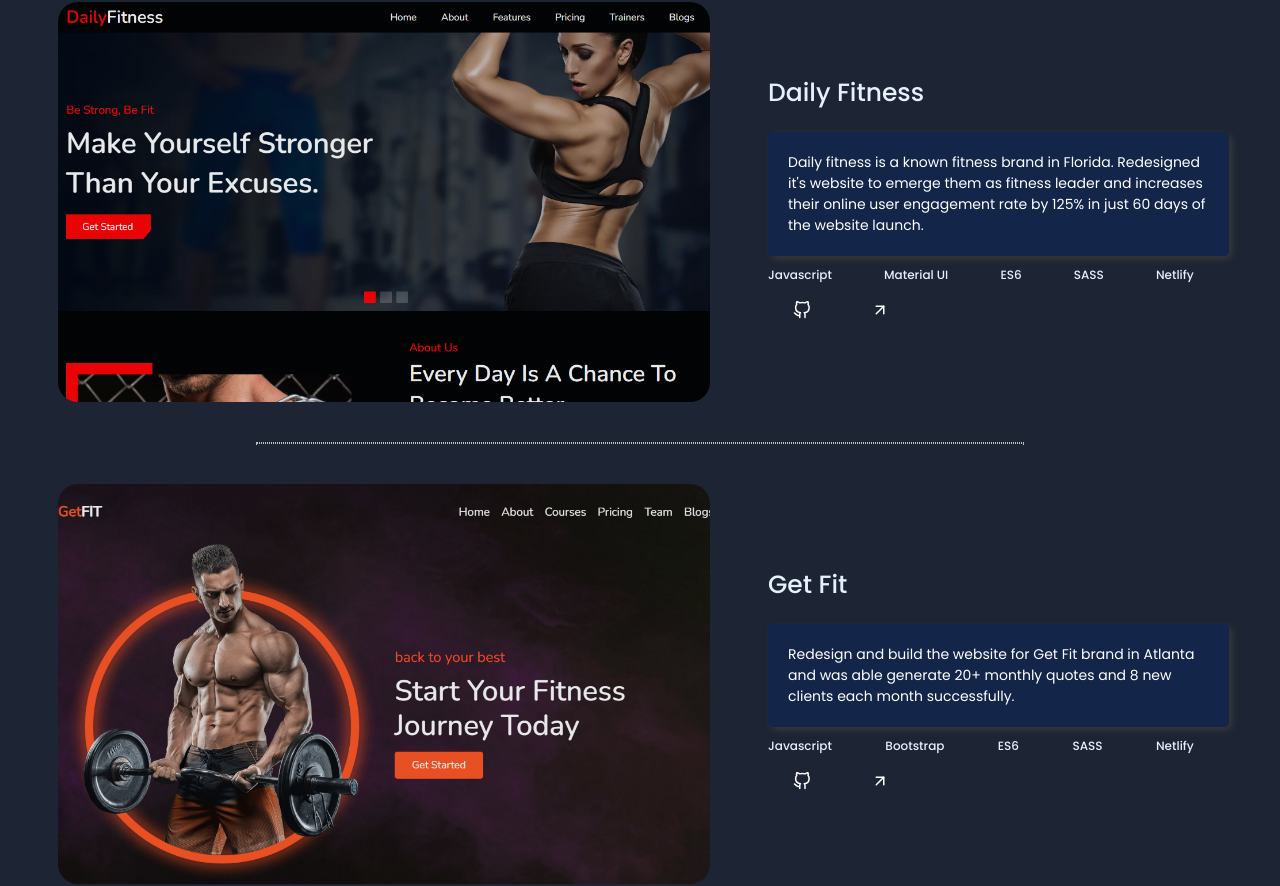
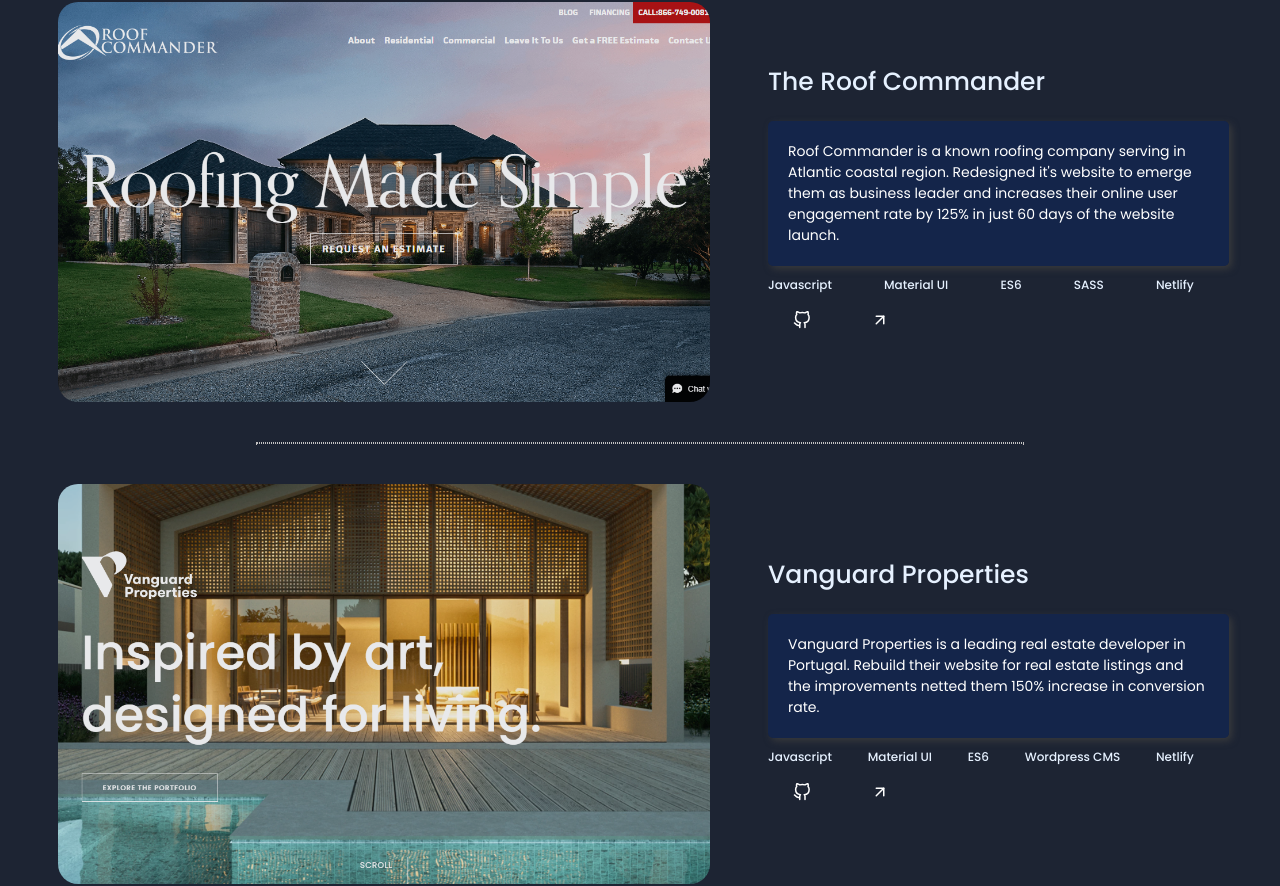
Before and after one commit to codesabhi/abhishek-portfolio, a React (Create React App) app: page / in a window 1280 px wide. Shown: the part 2481-3367 px from the top of the page. Built offline with nearby package versions, Linux system fonts and the light colour scheme; a web font is replaced by a local one.

Commit message:
update data

```diff
--- a/src/components/about/About.js
+++ b/src/components/about/About.js
@@ -18,7 +18,7 @@
             </p>
             {/* <br/> */}
             <p className="a-desc">
-            Hi! My name is Abhishek, a fullstack developer and website designer based in New Delhi, India. I specialize in building software and web applications. I am very passionate about the things that live on the internet and hope one day to make a change with the skills that I have.<br/><br/>
+            Hi! My name is Abhishek, a fullstack developer and web designer based in New Delhi, India. I specialize in building software and web applications. I am very passionate about the things that live on the internet and hope one day to make a change with the skills that I have.<br/><br/>
 
             <span ><a style={{color:'teal'}}>▹</a></span> In the last three years, I've had the privilege of working and building products for a <span><a href= 'https://www.dashclicks.com/' target='_blank' rel="noreferrer" >Digital Marketing agency</a></span>, <span><a>a Social service Start-up</a></span>, <span><a href="https://deepsync.co/" rel="noreferrer" target='_blank'>a Generative AI-based company</a></span>, and for various small and medium-sized enterprises.<br/><br/>
 
--- a/src/components/clients/Clients.js
+++ b/src/components/clients/Clients.js
@@ -16,6 +16,7 @@
             <div className='imagesSection'><img src={clientOne} alt="" className="client-img" /></div>
             <div className='imagesSection'><img src={clientTwo} alt="" className="client-img2" /></div>
             <div className='imagesSection'><h1 className='client4'>Exclv.</h1></div>
+            {/* <div className='imagesSection'><h1 className='client5'>Roof Commander</h1></div> */}
             </div>
             {/* <div className='imagesSection'><img src={clientFour} alt="" className="client-img2" /></div> */}
         </div>
--- a/src/components/testimonials/Testimonial.js
+++ b/src/components/testimonials/Testimonial.js
@@ -27,6 +27,18 @@
                     <h2 className='testOwner' style={darkMode ? {} : {color: 'white'}}>Anuj Lohiya</h2>
                     <p className='testProfile'>Founder, NG Greens</p>
                 </div>
+
+                <div className='testDivOne'>
+                    <p className='testdescOne testAll' style={darkMode ? {} : {color: 'white'}}>Our old website was terrible. I don't think it ever generated a lead for our sales team. Abhishek built a new site from the ground up, and we're extremely happy with it. Within 90 days we've generated  45+ new buyers and added $20 million in revenue.</p>
+                    <h2 className='testOwner' style={darkMode ? {} : {color: 'white'}}>Jose Cardoso</h2>
+                    <p className='testProfile'>CEO, Vanguard Properties</p>
+                </div>
+
+                <div className='testDivOne'>
+                    <p className='testdescOne testAll' style={darkMode ? {} : {color: 'white'}}>Abhishek is brilliant, he designed a high-converting website to setup my roofing and construction business. He successfully delivered the results and in just 60 days we started getting high-qualified leads and closed an extra 5 roofs per week. </p>
+                    <h2 className='testOwner' style={darkMode ? {} : {color: 'white'}}>Brandon Losik</h2>
+                    <p className='testProfile'>CEO, The Roof Commander</p>
+                </div>
                 <div className='testDivOne'>
                     <p className='testdescTwo testAll' style={darkMode ? {} : {color: 'white'}}>Abhishek is one of the most dedicated developer I’ve worked with and is willing to put that extra help whenever you need it. His expertise as a developer is considerable. I highly recommend Abhishek and would love to work with him again. </p>
                     <h2 className='testOwner' style={darkMode ? {} : {color: 'white'}}>Sonali Verma</h2>
--- a/src/data.js
+++ b/src/data.js
@@ -9,16 +9,26 @@
 
   {
     id: 1,
-    title: "Daily Fitness",
-    img: './images/Dailyfitnes.png',
-    link: "https://daily-fit.netlify.app",
-    desc: "Daily fitness is a known fitness brand in Florida. Redesigned it's website to emerge them as fitness leader and increases their online user engagement rate by 125% in just 60 days of the website launch.",
+    title: "The Roof Commander",
+    img: './images/Commander.png',
+    link: "https://www.roofcommander.com/",
+    desc: "Roof Commander is a known roofing company serving in Atlantic coastal region. Redesigned it's website to emerge them as business leader and increases their online user engagement rate by 125% in just 60 days of the website launch.",
     tech: ["Javascript", "Material UI", "ES6", "SASS", "Netlify"],
-    gitlink: "https://github.com/codesabhi/Daily-Fitness",
+    gitlink: "https://www.roofcommander.com/",
   },
 
   {
     id: 2,
+    title: "Vanguard Properties",
+    img: './images/Vanguard.png',
+    link: "https://www.vangproperties.com/en/",
+    desc: "Vanguard Properties is a leading real estate developer in Portugal. Rebuild their website for real estate listings and the improvements netted them 150% increase in conversion rate.",
+    tech: ["Javascript", "Material UI", "ES6", "Wordpress CMS", "Netlify"],
+    gitlink: "https://www.vangproperties.com/en/",
+  },
+
+  {
+    id: 3,
     title: "Get Fit",
     img: './images/Getfit.png',
     link: "https://get-fitness.netlify.app/",
@@ -27,15 +37,15 @@
     gitlink: "https://github.com/codesabhi/GetFit",
   },
 
-  {
-    id: 3,
-    title: "Marshall's Shop",
-    img: './images/marshall.png',
-    link: "https://marshall-shop.netlify.app/",
-    desc: "A new pet-care ecommerce website represented the Marshall's shop brand to its full potential and delivers confidence to those who visit. Successfully increased engagement to 141% with the brand. ",
-    tech: ["Javascript", "Material UI", "ES6", "SASS", "Netlify"],
-    gitlink: "https://github.com/codesabhi/Marshall-shop",
-  },
+  // {
+  //   id: 3,
+  //   title: "Marshall's Shop",
+  //   img: './images/marshall.png',
+  //   link: "https://marshall-shop.netlify.app/",
+  //   desc: "A new pet-care ecommerce website represented the Marshall's shop brand to its full potential and delivers confidence to those who visit. Successfully increased engagement to 141% with the brand. ",
+  //   tech: ["Javascript", "Material UI", "ES6", "SASS", "Netlify"],
+  //   gitlink: "https://github.com/codesabhi/Marshall-shop",
+  // },
   {
     id: 4,
     title: "Crypto Stalker",
```
Also changed, not shown: public/images/Commander.png (added), public/images/Vanguard.png (added).
